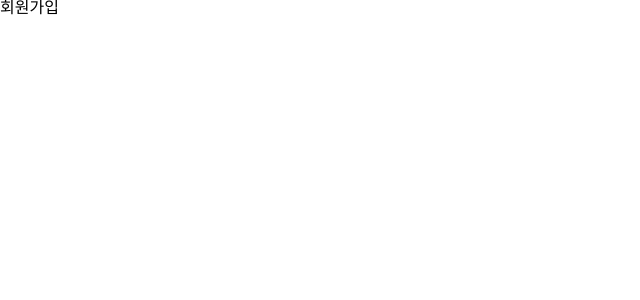
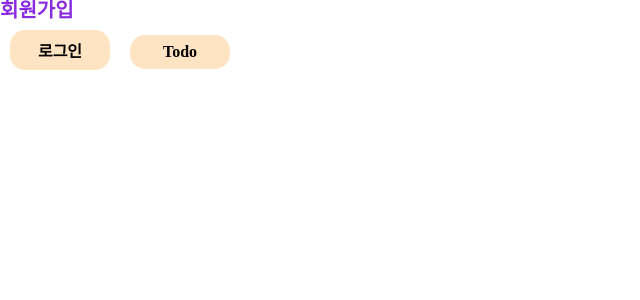
Before and after one commit to eeeyooon/MyTodo, a React (Create React App) app: page /signup in a window 1280 px wide. Shown: the top 300 px of the page, without its empty margins (0-640 px from the left). Built offline with nearby package versions, Linux system fonts and the light colour scheme; a web font is replaced by a local one.

Commit message:
[🍡 style] 기본 페이지 및 컴포넌트 생성, 라우터 설정

```diff
--- a/src/App.tsx
+++ b/src/App.tsx
@@ -1,8 +1,10 @@
-import { BrowserRouter, Route, Routes } from 'react-router-dom';
+import { BrowserRouter, Navigate, Route, Routes } from 'react-router-dom';
 import { ThemeProvider } from 'styled-components';
 import { theme } from './style/theme';
 import { GlobalStyles } from './style/global';
 import Signup from './pages/Signup';
+import Signin from './pages/Signin';
+import TodoList from './pages/TodoList';
 
 function App() {
 	return (
@@ -11,6 +13,9 @@ function App() {
 			<BrowserRouter>
 				<Routes>
 					<Route path="/signup" element={<Signup />} />
+					<Route path="/" element={<Navigate replace to="/signup" />} />
+					<Route path="/signin" element={<Signin />} />
+					<Route path="/todo" element={<TodoList />} />
 				</Routes>
 			</BrowserRouter>
 		</ThemeProvider>
--- /dev/null
+++ b/src/components/SignForm.tsx
@@ -0,0 +1,5 @@
+function SignForm() {
+	return <div>SignForm</div>;
+}
+
+export default SignForm;
--- /dev/null
+++ b/src/components/TodoInput.tsx
@@ -0,0 +1,5 @@
+function TodoInput() {
+	return <div>TodoInput</div>;
+}
+
+export default TodoInput;
--- /dev/null
+++ b/src/components/TodoItem.tsx
@@ -0,0 +1,5 @@
+function TodoItem() {
+	return <div>todoItem</div>;
+}
+
+export default TodoItem;
--- /dev/null
+++ b/src/pages/Signin.tsx
@@ -0,0 +1,5 @@
+function Signin() {
+	return <div>Signin</div>;
+}
+
+export default Signin;
--- a/src/pages/Signup.tsx
+++ b/src/pages/Signup.tsx
@@ -1,9 +1,42 @@
+import { useNavigate } from 'react-router-dom';
+import styled from 'styled-components';
+
 function Signup() {
+	const naviagte = useNavigate();
 	return (
 		<div>
-			<h1>회원가입</h1>
+			<SignupHeader>회원가입</SignupHeader>
+			<NavButton
+				onClick={() => {
+					naviagte('/signin');
+				}}
+			>
+				로그인
+			</NavButton>
+			<NavButton
+				onClick={() => {
+					naviagte('/todo');
+				}}
+			>
+				Todo
+			</NavButton>
 		</div>
 	);
 }
 
 export default Signup;
+
+const SignupHeader = styled.h1`
+	color: blueviolet;
+	font-size: ${({ theme }) => theme.fontSize['xl']};
+	font-weight: ${({ theme }) => theme.fontWeight.semibold};
+`;
+
+const NavButton = styled.button`
+	width: 100px;
+	padding: 8px;
+	background-color: bisque;
+	margin: 10px;
+	border-radius: 15px;
+	font-weight: ${({ theme }) => theme.fontWeight.semibold};
+`;
--- /dev/null
+++ b/src/pages/TodoList.tsx
@@ -0,0 +1,5 @@
+function TodoList() {
+	return <div>TodoList</div>;
+}
+
+export default TodoList;
```
